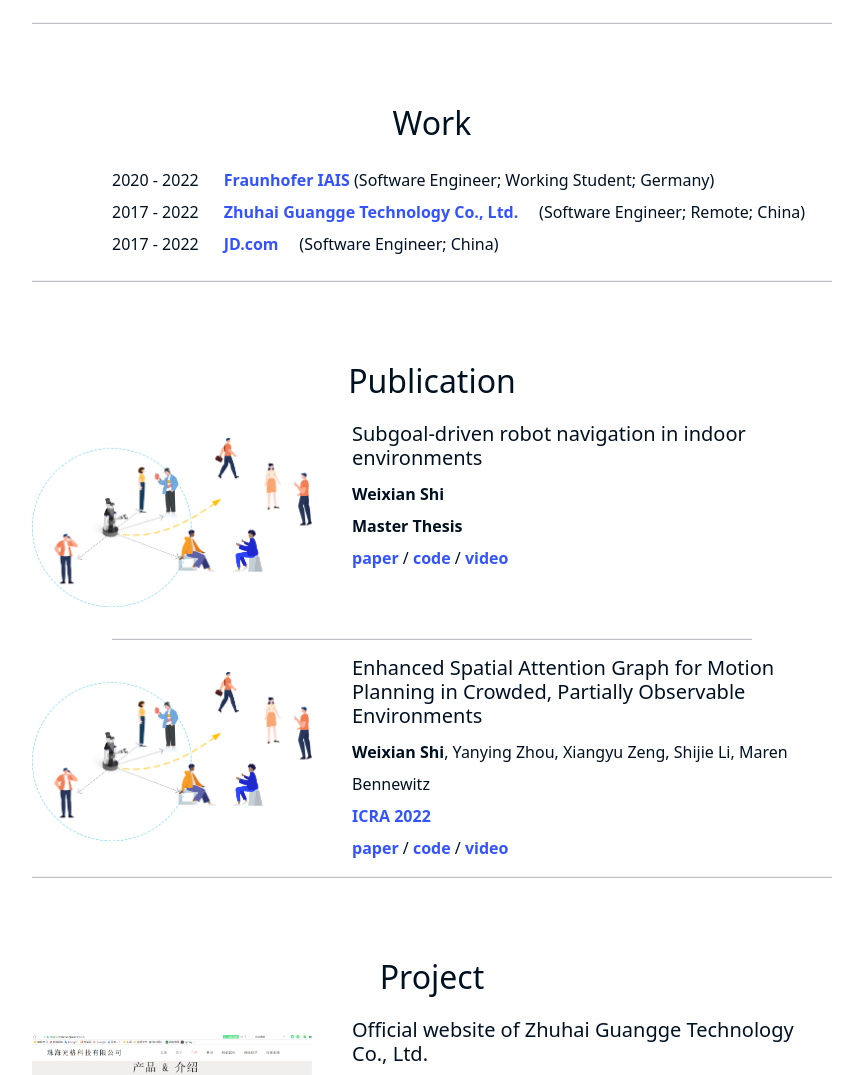
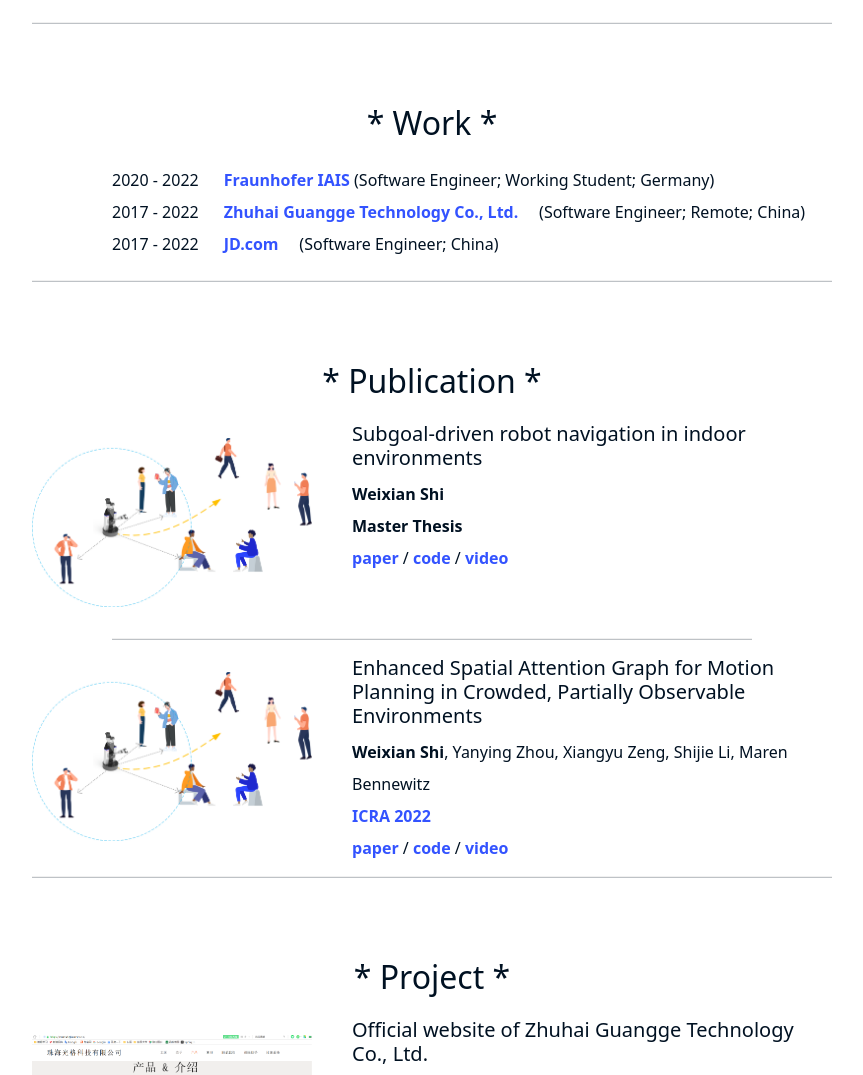
Before and after one commit to weixians/weixians.github.io, a Jekyll site: the page built from about_me.html, in a window 1280 px wide. Shown: the part 671-1746 px from the top of the page, without its empty margins (208-1071 px from the left). Built offline with Jekyll 4.4.1, drawn with Linux system fonts in a browser that asks for light colours.

Commit message:
change content

```diff
--- a/about_me.html
+++ b/about_me.html
@@ -81,7 +81,7 @@
 
     <hr class="solid category-divider"/>
 
-    <h1 class="title">Work</h1>
+    <h1 class="title">* Work *</h1>
     <div style="text-align: left;padding-left: 10%">
         <p>2020 - 2022 &nbsp;&nbsp;&nbsp;&nbsp;
             <strong><a href="https://www.iais.fraunhofer.de/en.html" target="_blank">Fraunhofer IAIS</a>
@@ -98,7 +98,7 @@
 
     <hr class="solid category-divider"/>
 
-    <h1 class="title">Publication</h1>
+    <h1 class="title">* Publication *</h1>
     <!--    <div style="border: 0.5px solid gray;width:200px;height:0;margin-left: 50%; transform: translate(-50%,-50%);"></div>-->
 
     <div style="height:200px;text-align: left">
@@ -140,7 +140,7 @@
     <hr class="solid category-divider"/>
 
     <!--  Project  -->
-    <h1 class="title">Project</h1>
+    <h1 class="title">* Project *</h1>
     <div style="height:180px;text-align: left">
         <div class="project-item-img">
             <!--            <img src="/assets/img/project/monisheji_website.png" alt="">-->
```
